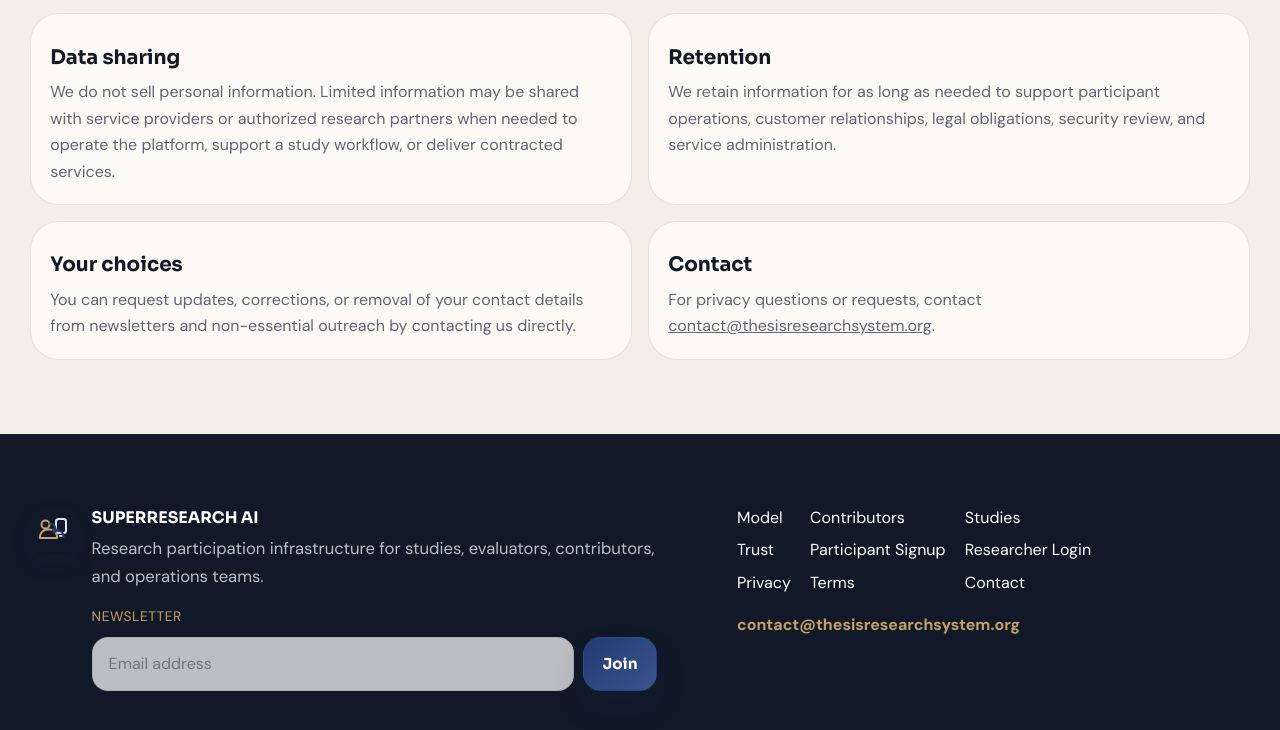
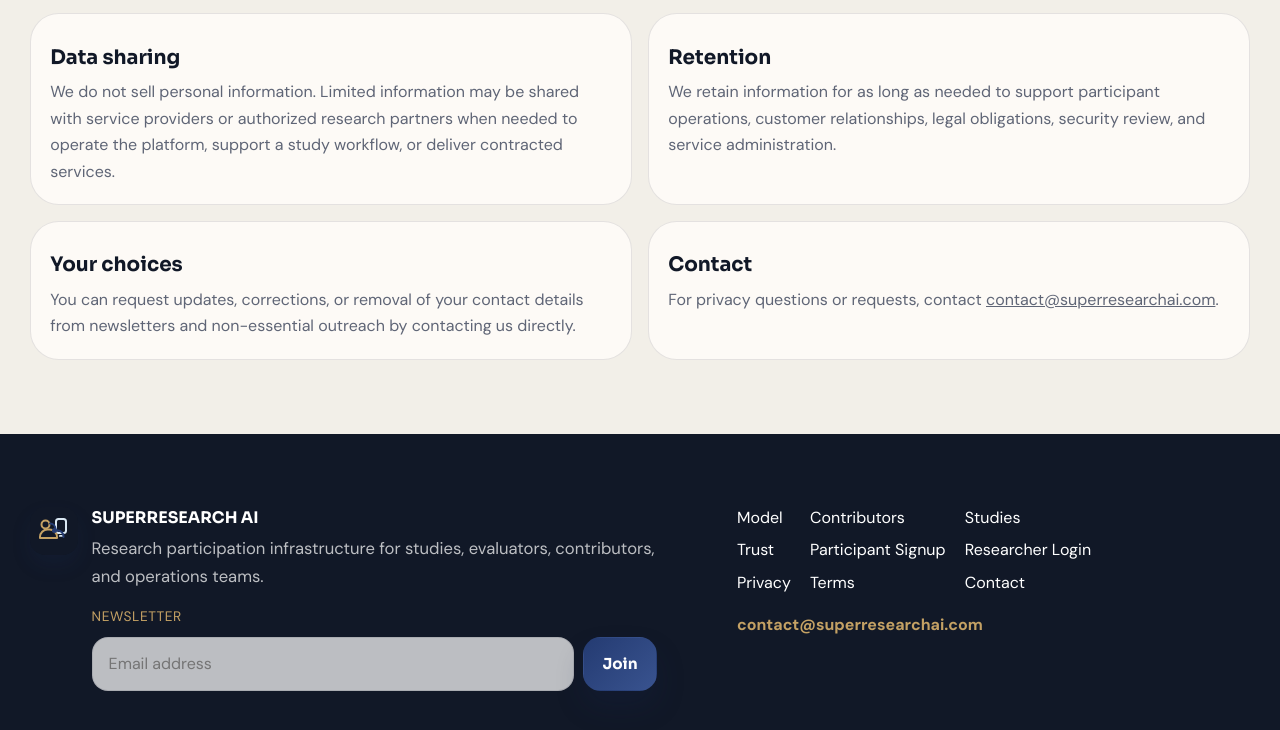
Before and after one commit to wal37/newdo, a plain HTML site: page privacy.html in a window 1280 px wide. Shown: the part 924-1654 px from the top of the page. Drawn offline with Linux system fonts and the light colour scheme.

Commit message:
Update contact email in privacy.html

```diff
--- a/privacy.html
+++ b/privacy.html
@@ -68,7 +68,7 @@
         </article>
         <article class="legal-card-panel">
           <h2>Contact</h2>
-          <p>For privacy questions or requests, contact <a href="mailto:contact@thesisresearchsystem.org">contact@thesisresearchsystem.org</a>.</p>
+          <p>For privacy questions or requests, contact <a href="mailto:contact@superresearchai.com">contact@superresearchai.com</a>.</p>
         </article>
       </div>
     </section>
@@ -103,7 +103,7 @@
         <a href="./terms.html">Terms</a>
         <a href="./contact.html">Contact</a>
         <div class="footer-contact-meta">
-          <a href="mailto:contact@thesisresearchsystem.org">contact@thesisresearchsystem.org</a>
+          <a href="mailto:contact@superresearchai.com">contact@superresearchai.com</a>
 
         </div>
       </div>
```
